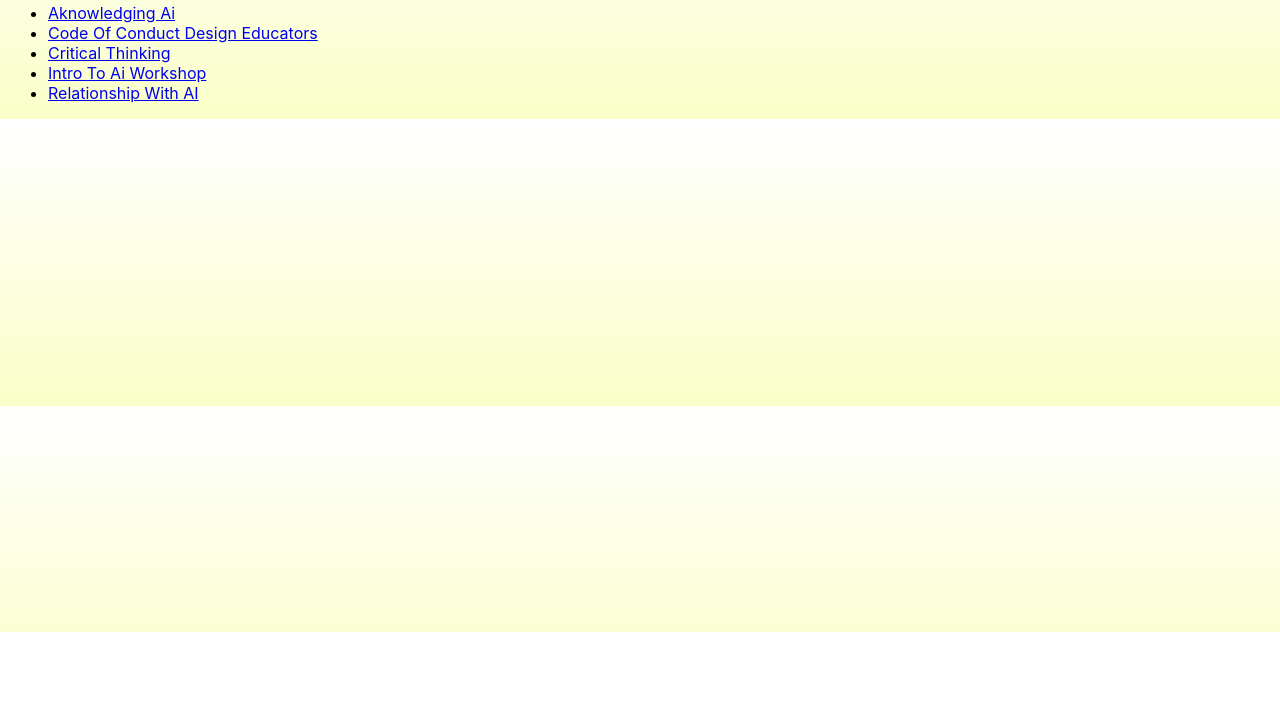
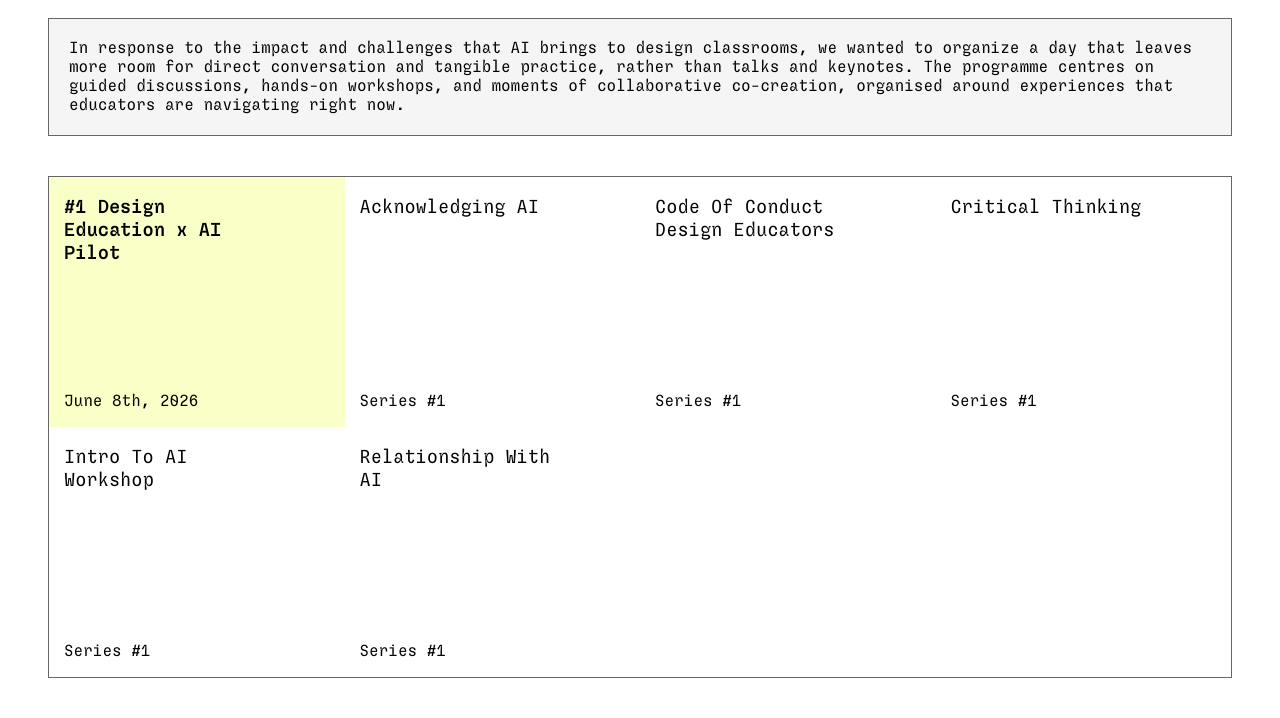
Before and after one commit to tuantinghuang/Design-Education-AI-Day, a website: page index.html in a window 1280 px wide. Shown: the part 168-886 px from the top of the page. Before the commit the page ends 800 px from the top, so only its background shows below. Drawn offline with Linux system fonts and the light colour scheme.

Commit message:
style changes

```diff
--- a/index.html
+++ b/index.html
@@ -7,14 +7,51 @@
 		<link rel="stylesheet" href="style.css" />
 	</head>
 	<body>
-		<h1>Design Education x AI Day</h1>
-		<h2>Documentation for June 8th, 2026</h2>
-		<ul id="content-list">
-			<li><a href="./content/aknowledging_ai.html">Aknowledging Ai</a></li>
-			<li><a href="./content/code_of_conduct_design_educators.html">Code Of Conduct Design Educators</a></li>
-			<li><a href="./content/critical_thinking.html">Critical Thinking</a></li>
-			<li><a href="./content/intro_to_ai_workshop.html">Intro To Ai Workshop</a></li>
-			<li><a href="./content/relationship_with_AI.html">Relationship With AI</a></li>
-		</ul>
+		<section id="header">
+			<h1>Design Education x AI Day</h1>
+			<nav>
+				<ul>
+					<li>About</li>
+					<li>Organization</li>
+					<li>Sessions</li>
+				</ul>
+			</nav>
+		</section>
+
+		<section id="intro">
+			In response to the impact and challenges that AI brings to design
+			classrooms, we wanted to organize a day that leaves more room for direct
+			conversation and tangible practice, rather than talks and keynotes. The
+			programme centres on guided discussions, hands-on workshops, and moments
+			of collaborative co-creation, organised around experiences that educators
+			are navigating right now.
+		</section>
+
+		<section class="module">
+			<a href="./content/acknowledging_ai.html" class="card card__highlight">
+				<h3 class="card-title"><b>#1 Design Education x AI Pilot</b></h3>
+				<p class="card-caption">June 8th, 2026</p>
+			</a>
+			<a href="./content/acknowledging_ai.html" class="card">
+				<h3 class="card-title">Acknowledging AI</h3>
+				<p class="card-caption">Series #1</p>
+			</a>
+			<a href="./content/code_of_conduct_design_educators.html" class="card">
+				<h3 class="card-title">Code Of Conduct Design Educators</h3>
+				<p class="card-caption">Series #1</p>
+			</a>
+			<a href="./content/critical_thinking.html" class="card">
+				<h3 class="card-title">Critical Thinking</h3>
+				<p class="card-caption">Series #1</p>
+			</a>
+			<a href="./content/intro_to_ai_workshop.html" class="card">
+				<h3 class="card-title">Intro To AI Workshop</h3>
+				<p class="card-caption">Series #1</p>
+			</a>
+			<a href="./content/relationship_with_AI.html" class="card">
+				<h3 class="card-title">Relationship With AI</h3>
+				<p class="card-caption">Series #1</p>
+			</a>
+		</section>
 	</body>
 </html>
--- a/style.css
+++ b/style.css
@@ -1,25 +1,93 @@
+@font-face {
+	font-family: 'Sligoil';
+	src: url('./font/Sligoil-Micro.woff2') format('woff2');
+	font-weight: 400;
+}
+@font-face {
+	font-family: 'Sligoil';
+	src: url('./font/Sligoil-MicroMedium.woff2') format('woff2');
+	font-weight: 600;
+}
 @font-face {
 	font-family: 'Sligoil';
 	src: url('./font/Sligoil-MicroBold.woff2') format('woff2');
-	font-weight: bold;
+	font-weight: 800;
+}
+:root {
+	--color-gray: #666;
+	--color-light-gray: #f5f5f5;
+	--color-yellow: #faffc8;
 }
 
 html {
 	font-family: 'Inter', sans-serif;
 }
 body {
-	background: linear-gradient(#fff, #faffc8);
-	height: 100%;
+	font-family: 'Sligoil', sans-serif;
 }
 h1,
 h2,
 h3 {
-	font-family: 'Sligoil', sans-serif;
-	font-size: 3em;
-	color: #333;
-	margin-bottom: 0.5em;
+	font-weight: 400;
+}
+p {
+	font-family: 'Arial', sans-serif;
+}
+section {
+	margin: 40px;
 }
 
-h2 {
-	font-size: 2em;
+#intro {
+	background-color: var(--color-light-gray);
+	border: 0.5px solid var(--color-gray);
+	padding: 20px;
 }
+
+.module {
+	display: grid;
+	grid-template-columns: 1fr 1fr 1fr 1fr;
+	border: 0.5px solid var(--color-gray);
+}
+.card {
+	height: 250px;
+	display: flex;
+	flex-direction: column;
+	justify-content: space-between;
+	padding: 0 15px;
+	text-decoration: none;
+	color: black;
+}
+.card-title {
+	width: 80%;
+}
+.card-caption {
+	font-weight: 400;
+	font-family: 'Sligoil', sans-serif;
+}
+.card__highlight {
+	background-color: var(--color-yellow);
+}
+
+section[data-type='article'] {
+	display: grid;
+	grid-template-areas:
+		'highlight  activity-format'
+		'outcome outcome-image'
+		'action future-activity';
+}
+
+div[data-type='highlight'] {
+	grid-area: highlight;
+}
+div[data-type='activity-format'] {
+	grid-area: activity-format;
+}
+div[data-type='outcome'] {
+	grid-area: outcome;
+}
+div[data-type='action'] {
+	grid-area: action;
+}
+div[data-type='future-activity'] {
+	grid-area: future-activity;
+}
```
Also changed, not shown: font/Sligoil-Micro.woff2 (added), font/Sligoil-MicroMedium.woff2 (added).
